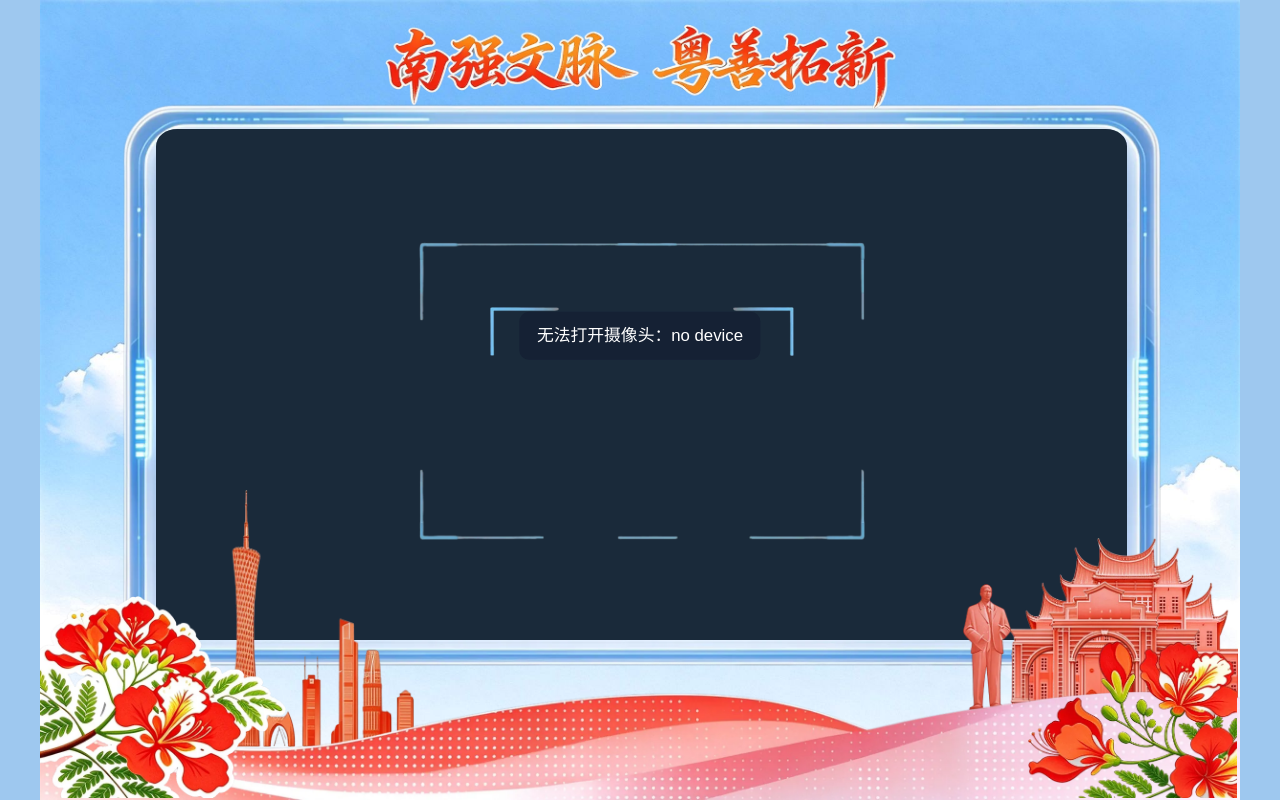
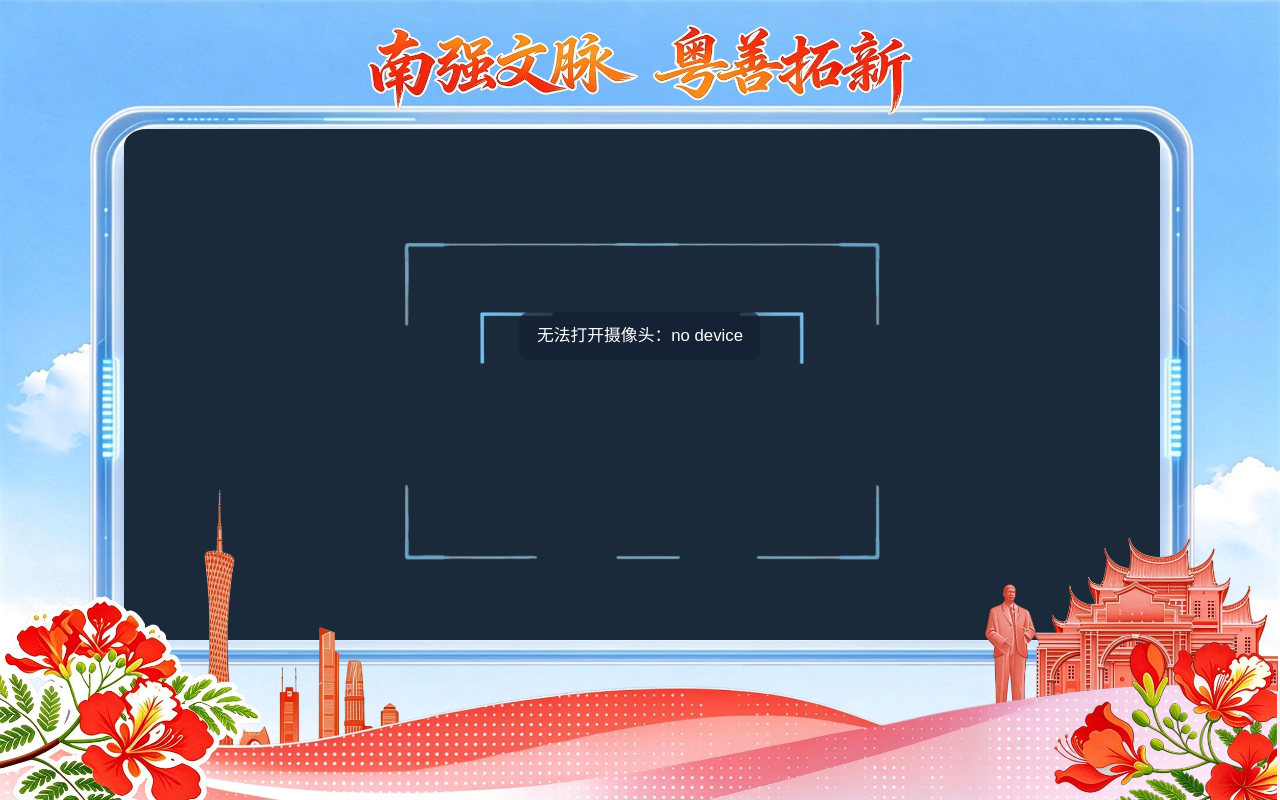
Before and after one commit to RobinFu2017/xmu-face, a FastAPI app: page /recognize/stage in a window 1280 px wide. Run offline with FastAPI, Linux system fonts and the light colour scheme.

Commit message:
feat: 可自由拉伸

```diff
--- a/face-web/static/recognize_stage.css
+++ b/face-web/static/recognize_stage.css
@@ -25,9 +25,9 @@
 
 .stage {
   position: relative;
-  width: min(100vw, calc(100vh * 2508 / 1672));
-  height: min(100vh, calc(100vw * 1672 / 2508));
-  margin: 0 auto;
+  width: 100vw;
+  height: 100vh;
+  margin: 0;
   overflow: hidden;
   background: #9ec8ef;
 }
@@ -43,7 +43,7 @@
   inset: 0;
   width: 100%;
   height: 100%;
-  object-fit: cover;
+  object-fit: fill;
   z-index: 0;
 }
 
```
